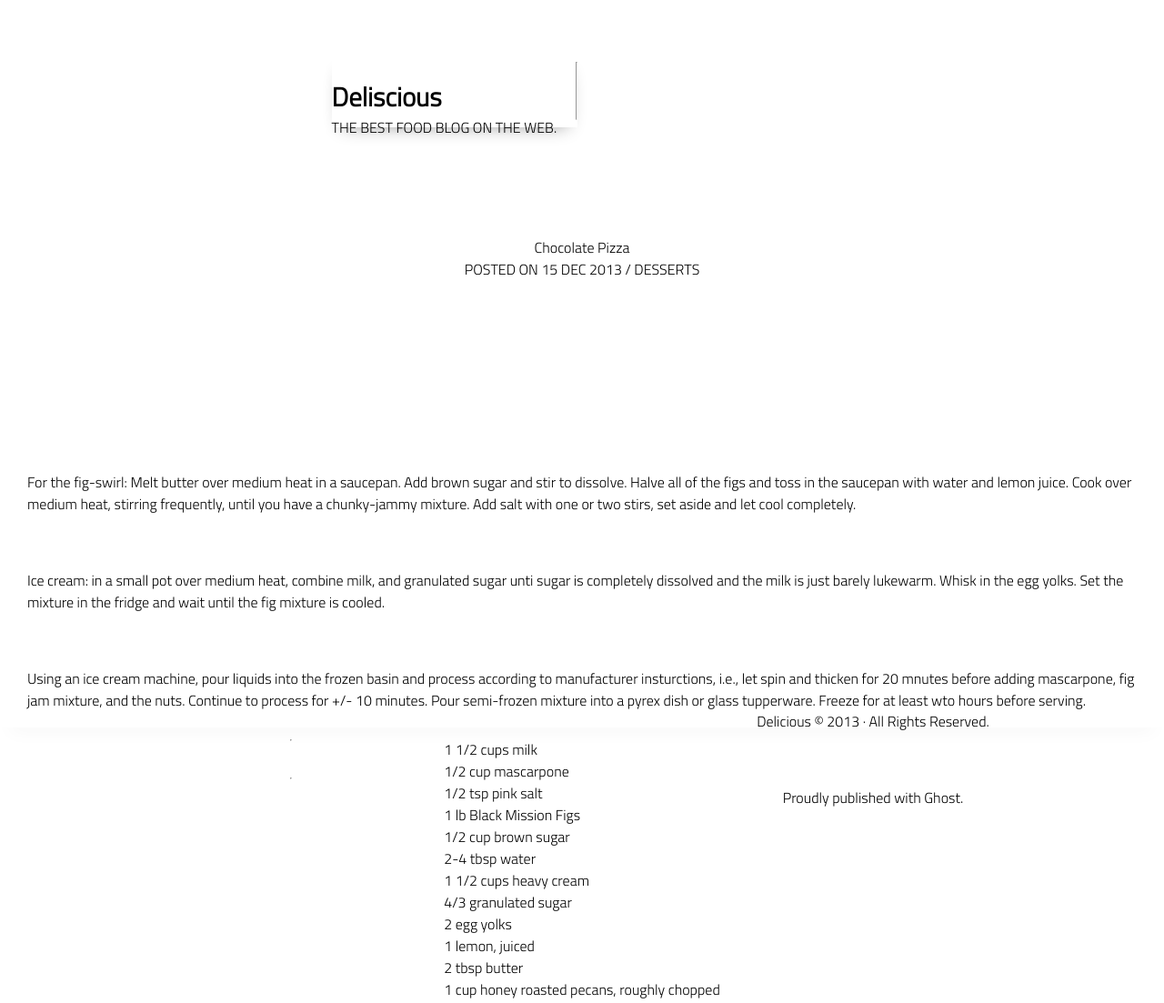
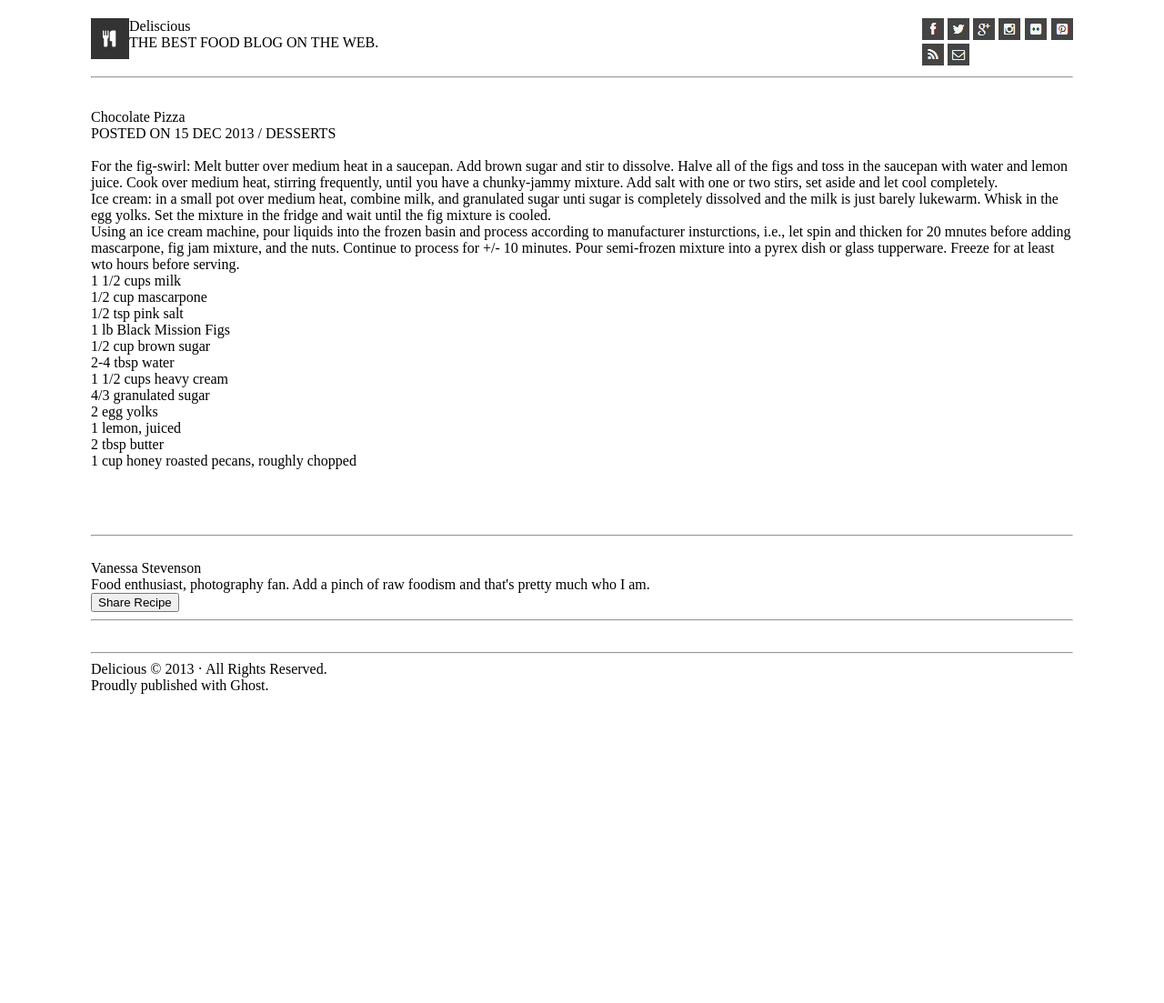
Before and after one commit to BenFrancka/chocolate-pizza, a plain HTML site: page index.html in a window 1280 px wide. Shown: the top 1103 px of the page at 91% size. After the commit the page ends 800 px from the top, so only its background shows below. Drawn offline with Linux system fonts and the light colour scheme.

Commit message:
layout styles for top section, added images to HTML

```diff
--- a/index.html
+++ b/index.html
@@ -16,30 +16,34 @@
     <section class = "top-bar">
         <header>
             <div class = "left">
-                <img src= ""/>
+                <section class= "logo-top">
+                    <img src= "./assets/logo.png"/>
+                </section>
+                <section class= "logo-text">
                     <h2>Deliscious</h2>
                     <h4>
                         THE BEST FOOD BLOG ON THE WEB.
                     </h4>
+                </section>
             </div>
 
             <div class = "right">
                 <div class = "images-1">
-                    <img src= ""/>
-                    <img src= ""/>
-                    <img src= ""/>
-                    <img src= ""/>
-                    <img src= ""/>
-                    <img src= ""/>
-                    <img src= ""/>
+                    <img src= "./assets/fb-icon.png"/>
+                    <img src= "./assets/twit-icon.png"/>
+                    <img src= "./assets/gp-icon.png"/>
+                    <img src= "./assets/insta-icon.png"/>
+                    <img src= "./assets/flic-icon.png"/>
+                    <img src= "./assets/pint-icon.png"/>
                 </div>
                 <div class = "images-2">
-                    <img src= ""/>
-                    <img src= ""/>
+                    <img src= "./assets/rss-icon.png"/>
+                    <img src= "./assets/mail-icon.png"/>
                 </div>
             </div>
+
+        </header>
         <hr>
-        </header>
     </section>
 
     <main>
@@ -84,6 +88,7 @@
             <li>1 cup honey roasted pecans, roughly chopped</li>
         </ul>
     </main>
+    <section class= "bottom-section">
         <hr>
         <section class="author">
             <div class="">
@@ -114,7 +119,7 @@
                 <p>Proudly published with Ghost.</p>
             </section>
         </footer>
-
+    </section>
     <script type="module" src="./app.js"></script>
 </body>
 
--- a/styles/style.css
+++ b/styles/style.css
@@ -1,113 +1,19 @@
-
 body {
-    /* https://coolors.co/generate and click export -> scss to get the colors to copy and paste below*/
-    /* --color1: hsla(349, 69%, 76%, 1);
-    --color2: hsla(207, 67%, 44%, 1);
-    --color3: hsla(200, 61%, 56%, 1);
-    --color4: hsla(187, 41%, 94%, 1);
-    --color5: hsla(170, 28%, 95%, 1); */
-
-    /* --color1: hsla(45, 86%, 83%, 1);
-    --color2: hsla(135, 65%, 98%, 1);
-    --color3: hsla(315, 37%, 86%, 1);
-    --color4: hsla(45, 73%, 98%, 1);
-    --color5: hsla(224, 40%, 79%, 1); */
-
-    --header-height: 80px;
-    --shadow: 0px 10px 20px -12px rgba(0,0,0,0.45);
-    --gutter: 30px;
-    --footer-height: 25px;
-
-    font-family: 'Titillium Web', sans-serif;
-    background-color: var(--color2);
+    display: grid;
+    grid-template-rows: 100px 1fr 200px;
+    padding: 20px 100px 20px 100px;
 }
 
-main {
-    display: flex;
-    flex-direction: column;
-    justify-content: center;
-    align-items: center;
-    margin-bottom: calc(var(--footer-height));
-}
-
-section {
-    background-color: var(--color5);
-    width: 1000px;
-    max-width: 80%;
-    display: flex;
-    flex-direction: column;
-    justify-content: center;
-    align-items: center;
-    padding-top: var(--gutter);
-    padding-bottom: var(--gutter);
-    margin-top: var(--gutter);
-    margin-bottom: var(--gutter);
-    border: solid 2px var(--color1);
+.top-bar {
+    /*margin-top: 20px;*/
 }
 
 header {
     display: flex;
-    justify-content: flex-end;
-    background-color: var(--color3);
-    height: var(--header-height);
-    box-shadow: var(--shadow);
+    justify-content: space-between;
 }
 
-footer {
+.left {
     display: flex;
-    justify-content: flex-end;
-    background-color: var(--color3);
-    box-shadow: var(--shadow);
+
 }
-
-
-h2 {
-    font-size: 1.8rem;
-    font-weight: bold;
-}
-
-.gutter-right {
-    margin-right: 20px;
-}
-
-.main-logo {
-    animation: pulse 5s infinite ease-in-out;
-}
-
-header img {
-    height: var(--header-height);
-}
-
-p {
-    margin: var(--gutter);
-}
-
-footer {
-    position: fixed;
-    width: 100%;
-    bottom: 0;
-    height: var(--footer-height);
-    display: flex;
-    justify-content: flex-end;
-    background-color: var(--color3);
-    box-shadow: var(--shadow);
-}
-
-  @keyframes pulse {
-    20% {
-      transform: rotate3d(-10, -10, -10, 50deg) scale(1.2);
-    }
-
-    40% {
-        transform: rotate3d(10, 10, -10, 50deg) scale(1);
-    }
-
-    60% {
-        transform: rotate3d(-10, 10, 10, 50deg) scale(1.2);
-      }
-
-    80% {
-        transform: rotate3d(10, 10, 10, 50deg) scale(1);
-    }
-
-  }
```
Lines whose indentation alone changed are shown as unchanged.
